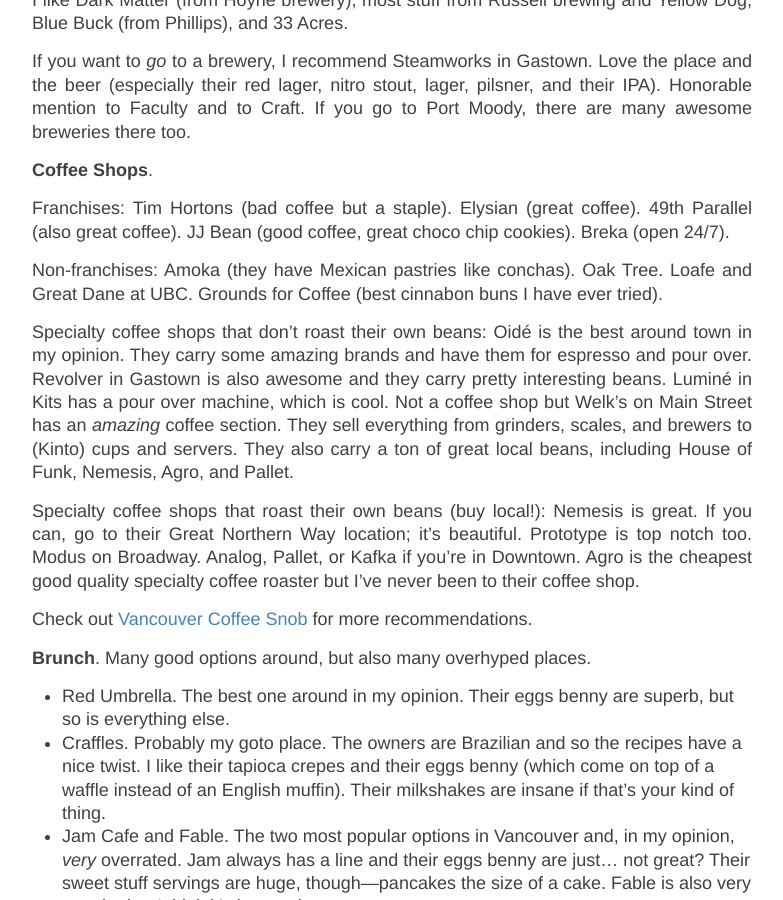
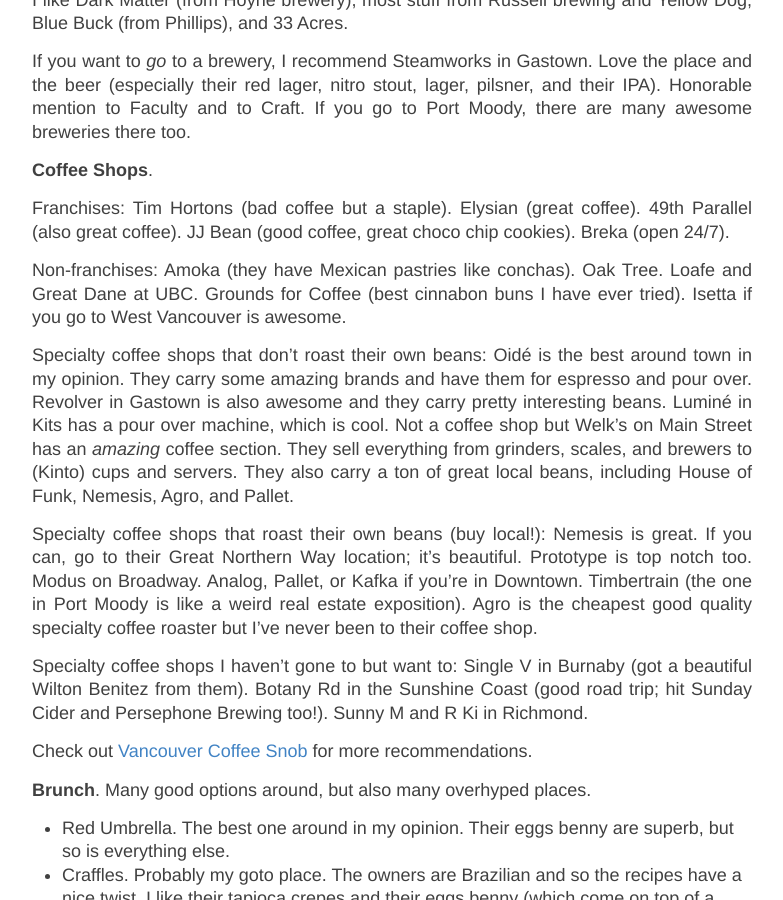
Before and after one commit to giankdiluvi/giankdiluvi.github.io, a Jekyll site: the page built from yvr.md, in a window 1280 px wide and 900 px high, scrolled down 2532 px. Shown: the whole window, without its empty margins (248-1031 px from the left). Built offline with Jekyll 4.4.1, drawn with Linux system fonts in a browser that asks for light colours; nearby versions of some CDN libraries; our own code applies the rules of GitHub Pages for plain Markdown files.

Commit message:
add even more cofee places

```diff
--- a/yvr.md
+++ b/yvr.md
@@ -188,6 +188,7 @@
 Amoka (they have Mexican pastries like conchas).
 Oak Tree. Loafe and Great Dane at UBC.
 Grounds for Coffee (best cinnabon buns I have ever tried).
+Isetta if you go to West Vancouver is awesome.
 
 Specialty coffee shops that don't roast their own beans:
 Oidé is the best around town in my opinion.
@@ -206,8 +207,15 @@
 Prototype is top notch too.
 Modus on Broadway.
 Analog, Pallet, or Kafka if you're in Downtown.
+Timbertrain (the one in Port Moody is like a weird real estate exposition).
 Agro is the cheapest good quality specialty coffee roaster
 but I've never been to their coffee shop.
+
+Specialty coffee shops I haven't gone to but want to:
+Single V in Burnaby (got a beautiful Wilton Benitez from them).
+Botany Rd in the Sunshine Coast
+(good road trip; hit Sunday Cider and Persephone Brewing too!).
+Sunny M and R Ki in Richmond.
 
 Check out [Vancouver Coffee Snob](https://www.vancouvercoffeesnob.com/)
 for more recommendations.
```
Also changed, not shown: 2 other files.
